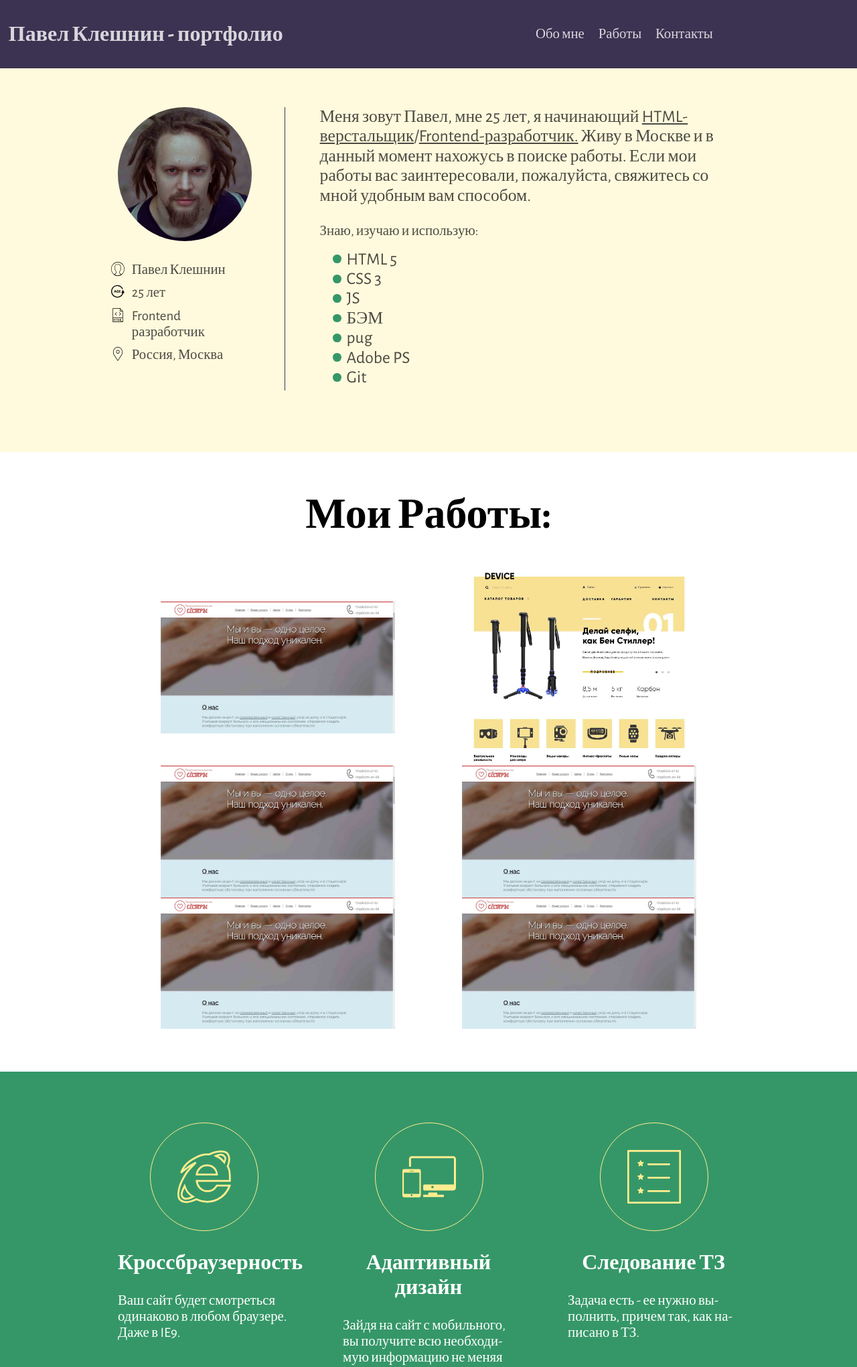
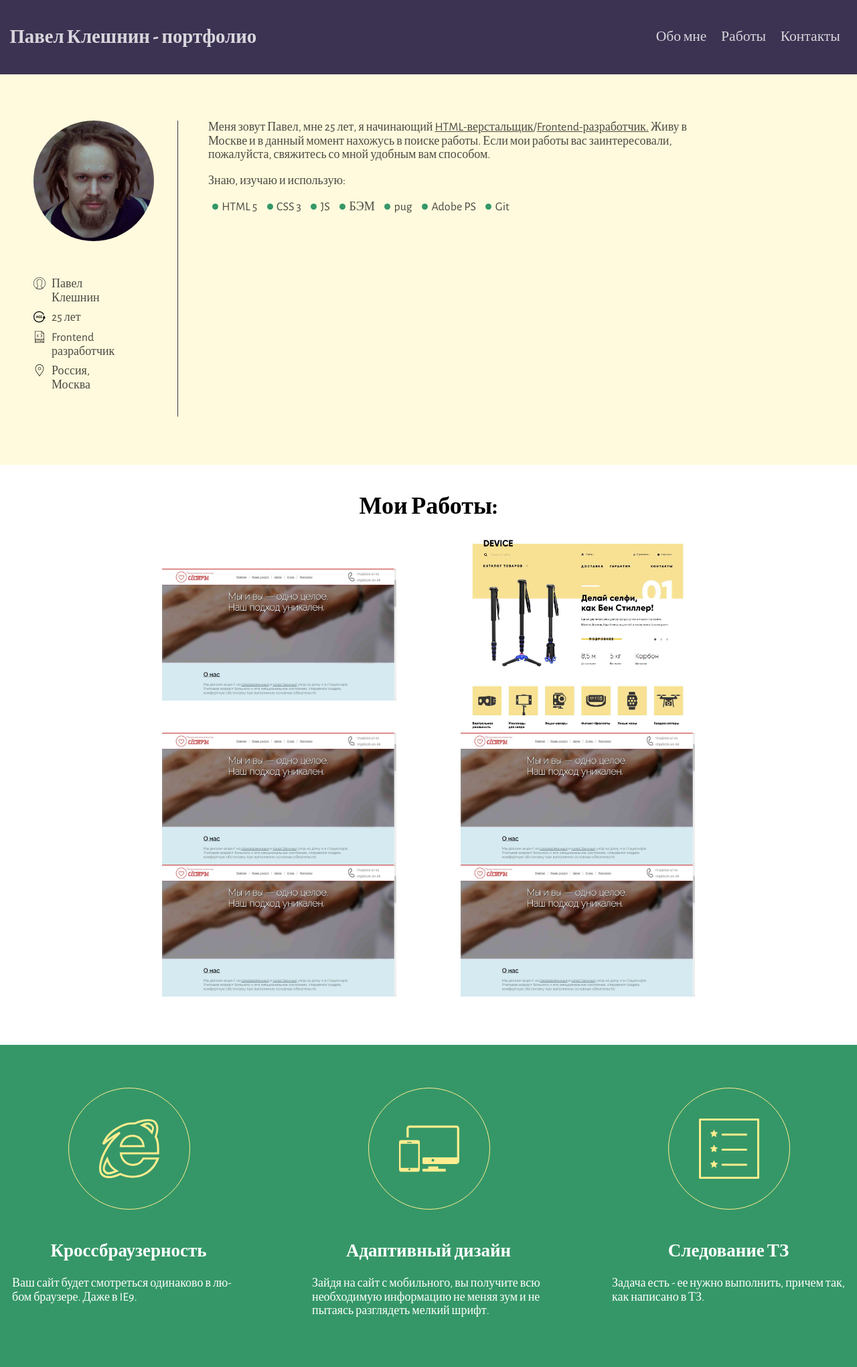
Before and after one commit to kleshninpo/kleshninpo.github.io, a PHP site: page / in a window 1280 px wide. Shown: the top 2041 px of the page at 67% size. Run offline with PHP 8.4, Linux system fonts and the light colour scheme.

Commit message:
upd responsive

```diff
--- a/css/main.css
+++ b/css/main.css
@@ -20,6 +20,7 @@
       font-family: "Alegreya Sans";
       margin: 0;
       padding: 0;
+      font-size: 20px;
   }
   .page-header__container {
       background-color: #3C3352;
@@ -55,8 +56,8 @@
   }
   .page-header__logo {
       font-family: "Alegreya Sans";
+      font-size: 1.6em;
       font-weight: 800;
-      font-size: 2em;
       color: #fff;
       opacity: 0.8;
       align-self: center;
@@ -75,13 +76,13 @@
   .page-header__nav-list.mobile {
   	width: 100%;
   	background-color: #3C3352;
-  	font-size: 0.8em;
+    border-top: 1px solid rgba(255, 255, 255, 0.2);
   }
   .page-header__nav-list__item a {
       display: block;
-      font-size: 1.3em;
       color: rgba(255, 255, 255, 0.8);
       padding: 0.5em;
+      font-size: 1.2em;
   }
   .page-header__nav-list__item a:hover {
       color: #FFED8F;
@@ -107,15 +108,14 @@
     display: flex;
     flex-flow: row wrap;
     align-items: flex-start;
-    font-size: 1.3em;
     padding-right: 2.5em;
     padding-bottom: 1.5em;
     margin-right: 2.5em;
     border-right: 1px solid #3C3352;
-    /*flex-direction: column;*/
   }
   .main-screen__content__info > span {
-    margin: 0 1em 0.5em 1em;
+    margin-bottom: 0.5em;
+    padding: 0 1.5em;
     position: relative;
   }
   .main-screen__content__info > span::before {
@@ -124,7 +124,7 @@
     width: 1em;
     height: 1em;
     top: 0;
-    left: -1.5em;
+    left: 0em;
   }
   .main-screen__content__info > .name::before {
     background: url("../img/user.svg") center center no-repeat;
@@ -142,8 +142,13 @@
     background: url("../img/location.svg") center center no-repeat;
     background-size: 100%;
   }
-  .main-screen__content__info > img {
-    width: 200px;
+  .main-screen__content__info .img-container {
+    display: flex;
+    align-items: flex-start;
+    margin-bottom: 1.5em;
+  }
+  .main-screen__content__info img {
+    width: 10em;
     border-radius: 50%;
     margin-bottom: 1.5em;
   }
@@ -151,18 +156,15 @@
 
   }
   .main-screen__content__about > p {
-      font-size: 1.6em;
       margin-top: 0;
   }
   .main-screen__content__about > span {
-      font-size: 1.3em;
   }
   .main-screen__content__about ul {
   }
   .main-screen__content__about li {
       list-style: none;
       position: relative;
-      font-size: 1.6em;
   }
   .main-screen__content__about li::before {
       content: "";
@@ -188,7 +190,6 @@
       justify-content: space-between;
   }
   .portfolio__container h1 {
-  	font-size: 4em;
   	text-align: center;
   }
   .portfolio__elem-group {
@@ -256,12 +257,10 @@
   	cursor: pointer;
   }
   .features__feature h2 {
-  	font-size: 2em;
   	width: 100%;
   	text-align: center;
   }
   .features__feature p {
-  	font-size: 1.3em;
   	-ms-hyphens: auto;
     -moz-hyphens: auto;
     -webkit-hyphens: auto;
@@ -453,12 +457,32 @@
       .main-screen__content__about ul {
           display: flex;
           flex-wrap: wrap;
-          margin-left: -3.6em;
+          margin-left: -2.7em;
       }
       .main-screen__content__about li {
           margin-left: 1.6em;
       }
   }
+  @media screen and (min-width: 1100px) and (max-width: 1400px) {
+      body {
+        font-size: 18px;
+      }
+      .main-screen__content {
+        width: 95%;
+        padding-bottom: 4em;
+      }
+      .main-screen__content__about {
+        max-width: 65%;
+      }
+      .main-screen__content__about ul {
+          display: flex;
+          flex-wrap: wrap;
+          margin-left: -2.7em;
+      }
+      .main-screen__content__about li {
+          margin-left: 1.6em;
+      }
+    }
   @media screen and (max-width: 1100px) {
       .main-screen__content {
         width: 90%;
@@ -481,7 +505,41 @@
       	min-width: 60%;
       }
   }
-  @media screen and (min-width: 768px) and (max-width: 1100px) and (min-device-width: 768px) and (max-device-width: 1100px){
+  @media screen and (min-width: 768px) and (max-width: 1100px) {
+    body {
+      font-size: 18px;
+      }
+      .page-header {
+        width: 100%;
+        justify-content: space-between;
+      }
+      .main-screen__content__about {
+          width: 80%;
+      }
+      .portfolio__elem-group {
+        flex-wrap: wrap;
+      }
+      .features {
+        width: 100%;
+
+      }
+      .page-footer {
+        width: 100%;
+
+      }
+      .contacts {
+        width: 100%;
+
+      }
+  }
+  @media screen and (min-device-width: 768px) and (max-device-width: 1100px){
+      body {
+        font-size: 18px;
+      }
+      .page-header {
+        width: 100%;
+        justify-content: space-between;
+      }
       .main-screen__content__about {
           width: 80%;
       }
--- a/index.html
+++ b/index.html
@@ -26,7 +26,10 @@
     <div class="main-screen">
       <div class="main-screen__content">
         <div class="main-screen__content__info">
-          <img src="./img/photo-crop.jpg" alt="Клешнин Павел - фото">
+
+          <div class="img-container">
+            <img src="./img/photo-crop.jpg" alt="Клешнин Павел - фото">
+          </div>
           <span class="name">Павел Клешнин</span>
           <span class="age">25 лет</span>
           <span class="profession">Frontend разработчик</span>
```
Also changed, not shown: other parts of css/main.css (+157 -45 lines).
